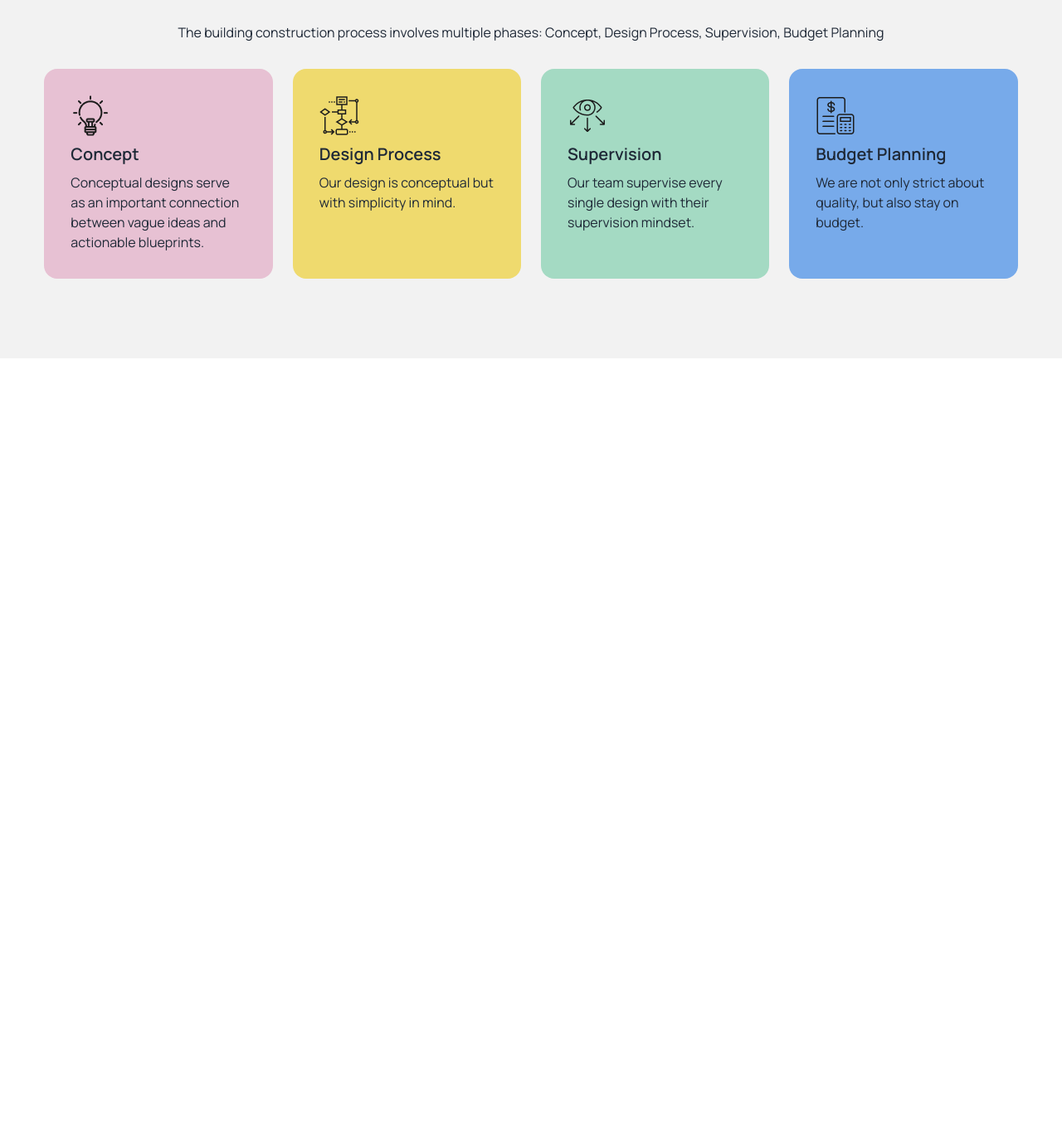
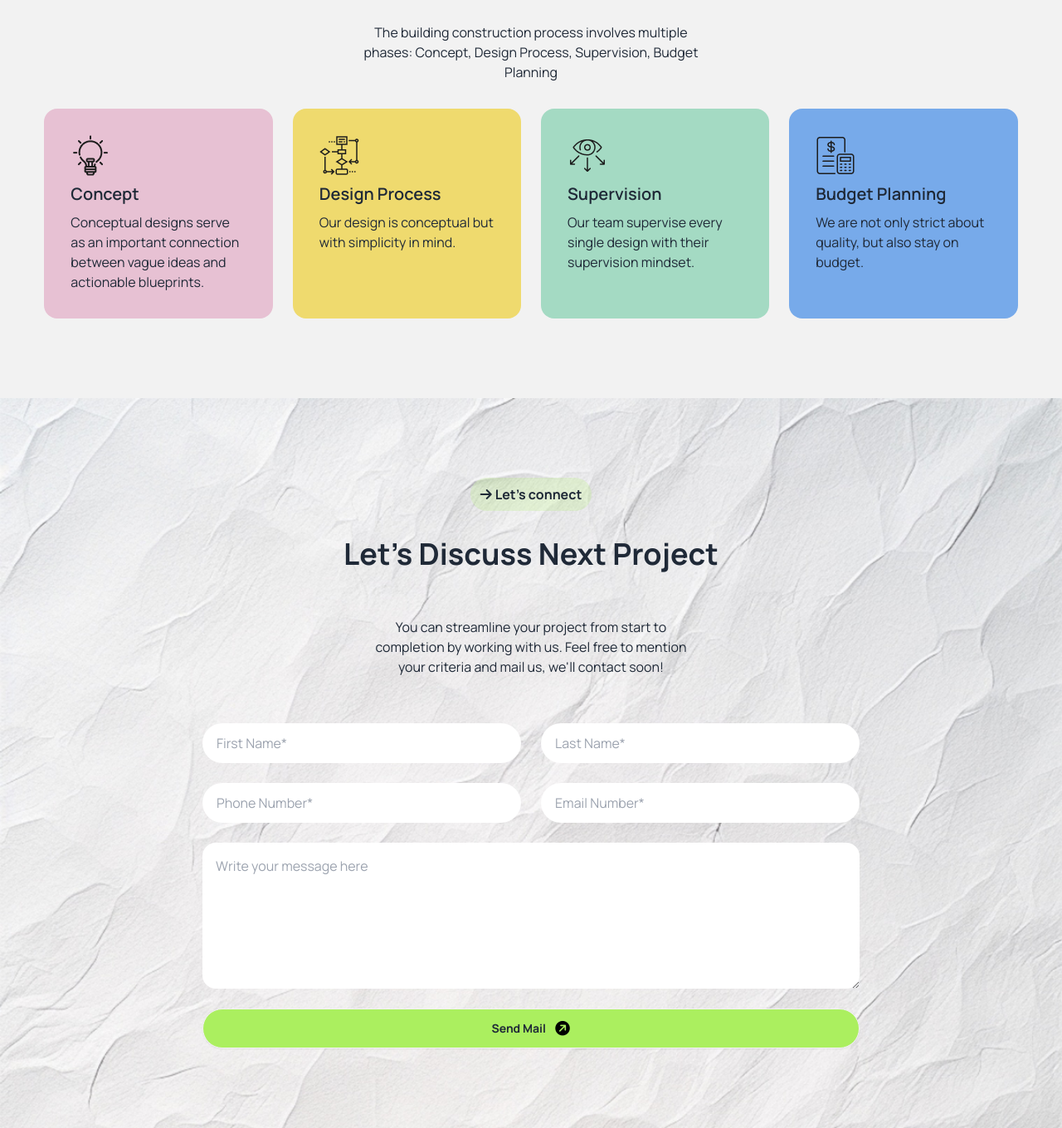
Before and after one commit to Binita-Karmakar/Assignment-Three, a plain HTML site: page index.html in a window 1280 px wide. Shown: the part 1799-3159 px from the top of the page at 83% size. Before the commit the page ends 2231 px from the top, so only its background shows below. Drawn offline with nearby package versions, Linux system fonts and the light colour scheme.

Commit message:
discuss next project section

```diff
--- a/index.html
+++ b/index.html
@@ -22,6 +22,9 @@
                     colors: {
                         clifford: '#da373d',
                         'button-color': 'rgba(171, 239, 95, 0.5)',
+                    },
+                    backgroundImage: {
+                        'next-project-bgImage': "url('./assets/bg.jpg')",
                     }
                 }
             }
@@ -181,8 +184,9 @@
                     <h3 class="font-bold">How we work</h3>
                 </button>
                 <h1 class="text-4xl font-bold">Our Works Process</h1>
-                <p class="py-6">
-                    The building construction process involves multiple phases: Concept, Design Process, Supervision, Budget
+                <p class="lg:px-96 py-6">
+                    The building construction process involves multiple phases: Concept, Design Process, Supervision,
+                    Budget
                     Planning
                 </p>
                 <div class="grid grid-cols-1 md:grid-cols-2 lg:grid-cols-4 gap-6">
@@ -222,6 +226,42 @@
                 </div>
             </div>
         </section>
+
+        <!-- challenge part section -->
+        <section>
+
+        </section>
+        <!-- Let's discuss next project section -->
+        <section class="bg-next-project-bgImage bg-no-repeat bg-cover">
+            <div class="w-11/12 mx-auto text-center py-24 space-y-2 flex flex-col items-center gap-6">
+                <button
+                    class="flex justify-self-center items-center space-x-1 bg-[#ABEF5F] bg-opacity-20 px-3 py-2 rounded-3xl">
+                    <i class="fa-solid fa-arrow-right"></i>
+                    <h3 class="font-bold">Let's connect</h3>
+                </button>
+                <h1 class="text-4xl font-bold">Let’s Discuss Next Project</h1>
+                <p class="lg:px-96 py-6">
+                    You can streamline your project from start to completion by working with us. Feel free to mention
+                    your criteria and mail us, we'll contact soon!
+                </p>
+                <div class="grid grid-cols-1 md:grid-cols-2 gap-6">
+                    <input type="text" placeholder="First Name*" class="input rounded-full lg:w-96" required>
+                    <input type="text" placeholder="Last Name*" class="input rounded-full lg:w-96" required>
+                    <input type="tel" placeholder="Phone Number*" class="input rounded-full lg:w-96" required>
+                    <input type="email" placeholder="Email Number*" class="input rounded-full lg:w-96" required>
+                    <textarea class="md:col-span-2 p-4 rounded-2xl" rows="6"
+                        placeholder="Write your message here"></textarea>
+                    <button
+                        class="md:col-span-2 btn flex items-center justify-center space-x-1 bg-[#ABEF5F] px-3 py-2 rounded-3xl">
+                        <h3 class="font-bold">Send Mail</h3>
+                        <a class="">
+                            <i class="fa-solid fa-circle-arrow-right fa-lg -rotate-45 text-black"></i>
+                        </a>
+                    </button>
+                </div>
+
+            </div>
+        </section>
     </body>
     <footer>
 
```
